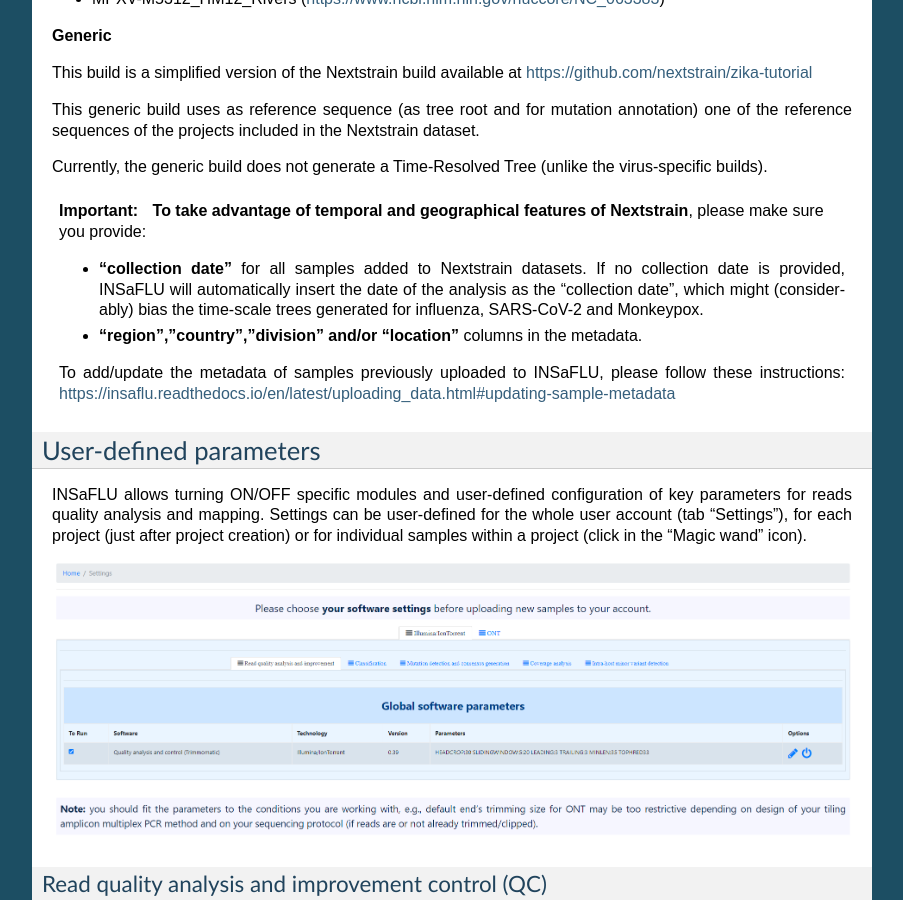
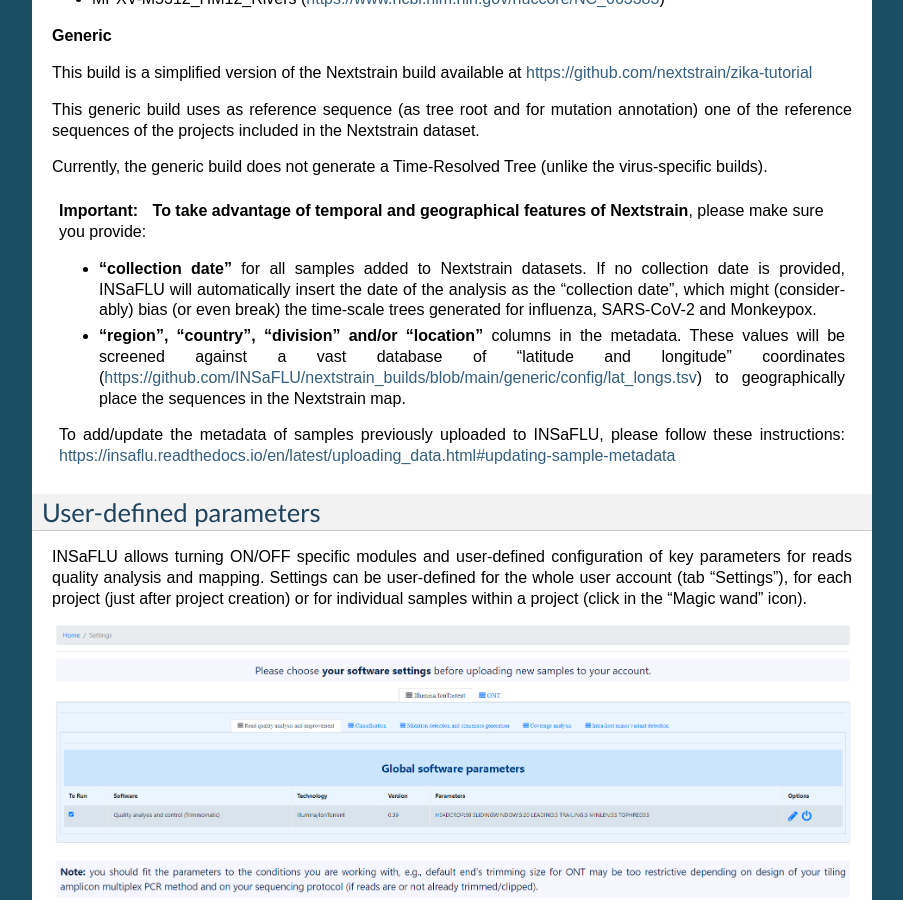
Before and after one commit to INSaFLU/insaflu_docs, a Sphinx documentation site: the page built from docs/data_analysis.rst, in a window 1280 px wide and 900 px high, scrolled down 12491 px. Shown: the whole window, without its empty margins (198-1101 px from the left). Built offline with Sphinx 7.4.7, drawn with Linux system fonts in a browser that asks for light colours; formulas are drawn with MathJax 3.

Commit message:
Add note regarding geography

```diff
--- a/docs/data_analysis.rst
+++ b/docs/data_analysis.rst
@@ -483,9 +483,9 @@
 .. important::
 	**To take advantage of temporal and geographical features of Nextstrain**, please make sure you provide:
 
-	- **"collection date"** for all samples added to Nextstrain datasets. If no collection date is provided, INSaFLU will automatically insert the date of the analysis as the "collection date", which might (considerably) bias the time-scale trees generated for influenza, SARS-CoV-2 and Monkeypox.
+	- **"collection date"** for all samples added to Nextstrain datasets. If no collection date is provided, INSaFLU will automatically insert the date of the analysis as the "collection date", which might (considerably) bias (or even break) the time-scale trees generated for influenza, SARS-CoV-2 and Monkeypox.
 
-	- **"region","country","division" and/or "location"** columns in the metadata.
+	- **"region", "country", "division" and/or "location"** columns in the metadata. These values will be screened against a vast database of "latitude and longitude" coordinates (https://github.com/INSaFLU/nextstrain_builds/blob/main/generic/config/lat_longs.tsv) to geographically place the sequences in the Nextstrain map.
 
 	To add/update the metadata of samples previously uploaded to INSaFLU, please follow these instructions: https://insaflu.readthedocs.io/en/latest/uploading_data.html#updating-sample-metadata
 
```
